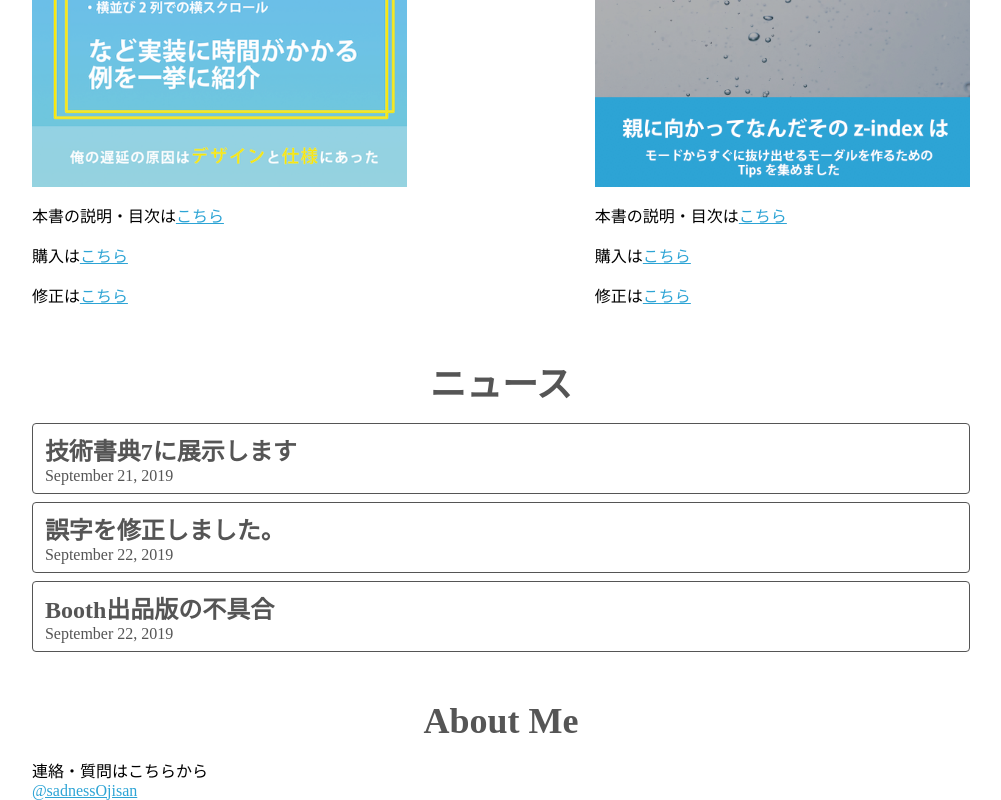
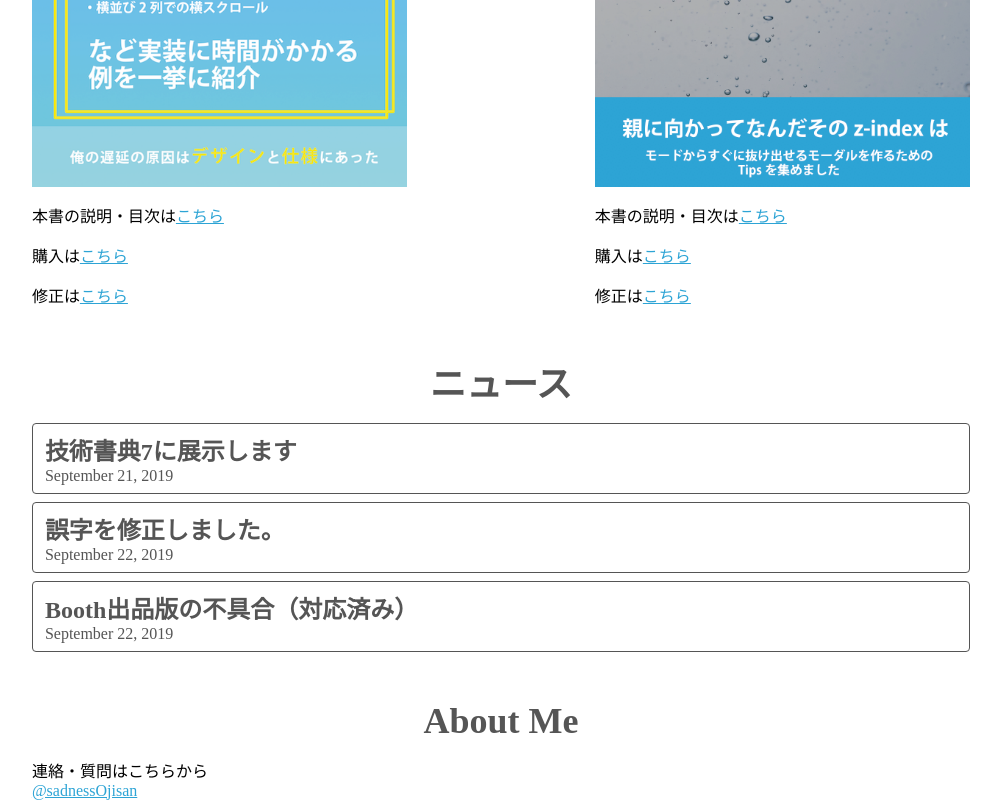
Before and after one commit to sadnessOjisan/pinecan, a Gatsby site: page / in a window 1280 px wide. Shown: the part 480-1280 px from the top of the page, without its empty margins (139-1140 px from the left). Built offline with nearby package versions, Linux system fonts and the light colour scheme; Gatsby itself is replaced by a stand-in of ours.

Commit message:
fix: news

```diff
--- a/src/news/20190922_news2.md
+++ b/src/news/20190922_news2.md
@@ -1,7 +1,7 @@
 ---
 path: "/news/20190922-2"
 date: "2019-09-22 21:00:00"
-title: "Booth出品版の不具合"
+title: "Booth出品版の不具合（対応済み）"
 ---
 
 ただいま Booth に出品している DL 版のファイルが最新のものではないことがわかりました。
@@ -11,3 +11,7 @@ title: "Booth出品版の不具合"
 なお、後払い機能についてくる PDF は最新のものとなっております。
 
 本日中に修正作業を行います。よろしくお願いします。
+
+↑
+
+修正しました。正常に DL ができるようになっています。 (2019/09/22 22:00 追記)
```
